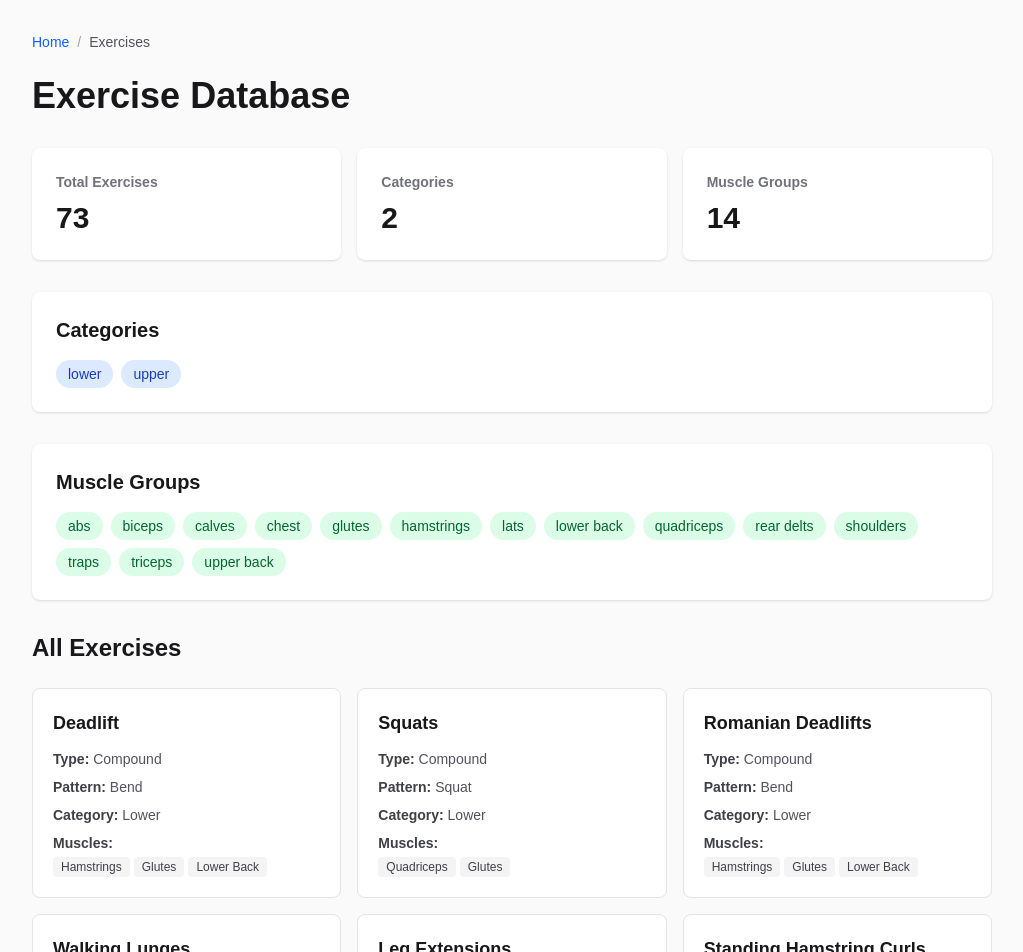
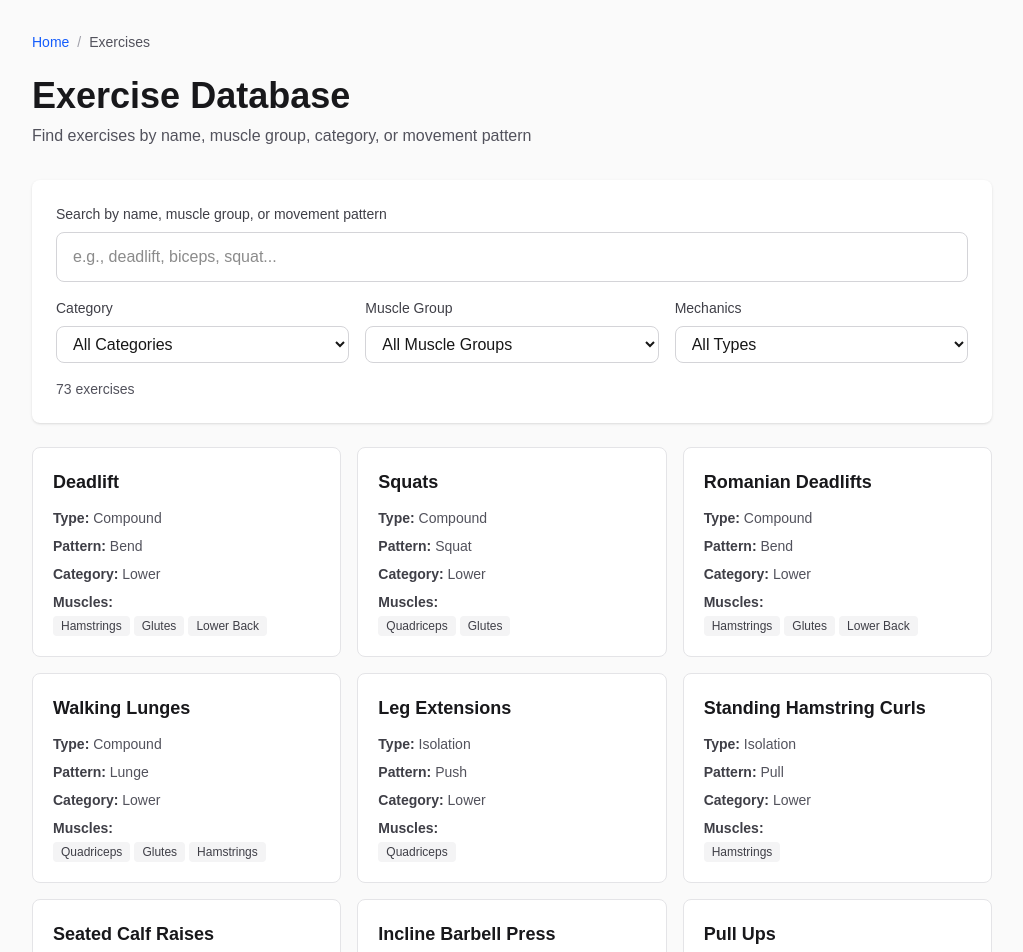
Before and after one commit to rannien/wwworkout, a Next.js app: page /exercises in a window 1280 px wide. Shown: the top 952 px of the page, without its empty margins (128-1151 px from the left). Built offline with nearby package versions, Linux system fonts and the light colour scheme.

Commit message:
feat: unify list and search page
remove total cards

```diff
--- a/app/api/exercises/route.ts
+++ b/app/api/exercises/route.ts
@@ -1,6 +1,7 @@
 import { NextRequest, NextResponse } from 'next/server';
 import {
   filterExercises,
+  getAllExercises,
   getUniqueCategories,
   getUniqueMuscleGroups,
   getUniqueMechanics,
@@ -22,6 +23,7 @@ export async function GET(request: NextRequest) {
   // Return filter options if requested
   if (filters === 'true') {
     return NextResponse.json({
+      total: getAllExercises().length,
       categories: getUniqueCategories(),
       muscleGroups: getUniqueMuscleGroups(),
       mechanics: getUniqueMechanics(),
--- a/app/components/ExerciseSearch.tsx
+++ b/app/components/ExerciseSearch.tsx
@@ -37,7 +37,7 @@ export default function ExerciseSearch() {
       .catch(err => console.error('Failed to load filters:', err));
   }, []);
 
-  // Debounced search
+  // Debounced search — runs on every filter change, including initial load (all filters empty = all exercises)
   const searchExercises = useCallback(() => {
     setLoading(true);
 
@@ -79,11 +79,8 @@ export default function ExerciseSearch() {
 
   return (
     <div className="w-full">
-      <div className="bg-white dark:bg-zinc-800 rounded-lg shadow-lg p-6 mb-6">
-        <h2 className="text-2xl font-bold mb-6 text-zinc-900 dark:text-zinc-50">
-          Search Exercises
-        </h2>
-
+      {/* Search & Filters */}
+      <div className="bg-white dark:bg-zinc-800 rounded-lg shadow-sm p-6 mb-6">
         {/* Search Input */}
         <div className="mb-4">
           <label htmlFor="search" className="block text-sm font-medium text-zinc-700 dark:text-zinc-300 mb-2">
@@ -164,20 +161,20 @@ export default function ExerciseSearch() {
           </div>
         )}
 
-        {/* Clear Filters Button */}
-        {hasActiveFilters && (
-          <div className="flex justify-between items-center">
-            <p className="text-sm text-zinc-600 dark:text-zinc-400">
-              Found {resultsCount} exercise{resultsCount !== 1 ? 's' : ''}
-            </p>
+        {/* Results count + clear */}
+        <div className="flex justify-between items-center">
+          <p className="text-sm text-zinc-600 dark:text-zinc-400">
+            {loading ? 'Searching…' : `${resultsCount} exercise${resultsCount !== 1 ? 's' : ''}`}
+          </p>
+          {hasActiveFilters && (
             <button
               onClick={clearFilters}
               className="px-4 py-2 text-sm font-medium text-blue-600 dark:text-blue-400 hover:text-blue-800 dark:hover:text-blue-300 transition"
             >
               Clear all filters
             </button>
-          </div>
-        )}
+          )}
+        </div>
       </div>
 
       {/* Loading State */}
@@ -188,7 +185,7 @@ export default function ExerciseSearch() {
         </div>
       )}
 
-      {/* Results */}
+      {/* Results Grid */}
       {!loading && exercises.length > 0 && (
         <div className="grid gap-4 md:grid-cols-2 lg:grid-cols-3">
           {exercises.map(exercise => (
@@ -255,15 +252,6 @@ export default function ExerciseSearch() {
           </button>
         </div>
       )}
-
-      {/* Initial State */}
-      {!loading && !hasActiveFilters && (
-        <div className="text-center py-12 bg-white dark:bg-zinc-800 rounded-lg">
-          <p className="text-lg text-zinc-600 dark:text-zinc-400">
-            Start searching or apply filters to find exercises
-          </p>
-        </div>
-      )}
     </div>
   );
 }
--- a/app/exercises/page.tsx
+++ b/app/exercises/page.tsx
@@ -1,142 +1,25 @@
-import Link from 'next/link';
-import { getAllExercises, getUniqueCategories, getUniqueMuscleGroups, getExerciseStats } from '@/lib/exerciseDb';
+import ExerciseSearch from '@/app/components/ExerciseSearch';
 import Breadcrumb from '@/app/components/Breadcrumb';
 
 export default function ExercisesPage() {
-  const exercises = getAllExercises();
-  const categories = getUniqueCategories();
-  const muscleGroups = getUniqueMuscleGroups();
-  const stats = getExerciseStats();
-
   return (
-    <div className="min-h-screen bg-zinc-50 dark:bg-zinc-900">
-      <div className="container mx-auto p-8 max-w-5xl">
+    <div className="min-h-screen bg-zinc-50 dark:bg-zinc-900 py-8">
+      <div className="container mx-auto max-w-5xl px-8">
         <Breadcrumb items={[
           { label: 'Home', href: '/' },
           { label: 'Exercises' },
         ]} />
 
-        <h1 className="text-4xl font-bold mb-8 text-zinc-900 dark:text-zinc-50">
-          Exercise Database
-        </h1>
-
-        {/* Stats Section */}
-        <div className="grid gap-4 md:grid-cols-3 mb-8">
-          <div className="bg-white dark:bg-zinc-800 rounded-lg p-6 shadow-sm">
-            <h3 className="text-sm font-semibold text-zinc-500 dark:text-zinc-400 mb-2">
-              Total Exercises
-            </h3>
-            <p className="text-3xl font-bold text-zinc-900 dark:text-zinc-50">
-              {stats.total}
-            </p>
-          </div>
-          <div className="bg-white dark:bg-zinc-800 rounded-lg p-6 shadow-sm">
-            <h3 className="text-sm font-semibold text-zinc-500 dark:text-zinc-400 mb-2">
-              Categories
-            </h3>
-            <p className="text-3xl font-bold text-zinc-900 dark:text-zinc-50">
-              {categories.length}
-            </p>
-          </div>
-          <div className="bg-white dark:bg-zinc-800 rounded-lg p-6 shadow-sm">
-            <h3 className="text-sm font-semibold text-zinc-500 dark:text-zinc-400 mb-2">
-              Muscle Groups
-            </h3>
-            <p className="text-3xl font-bold text-zinc-900 dark:text-zinc-50">
-              {muscleGroups.length}
-            </p>
-          </div>
+        <div className="mb-8">
+          <h1 className="text-4xl font-bold mb-2 text-zinc-900 dark:text-zinc-50">
+            Exercise Database
+          </h1>
+          <p className="text-zinc-600 dark:text-zinc-400">
+            Find exercises by name, muscle group, category, or movement pattern
+          </p>
         </div>
 
-        {/* Categories */}
-        <div className="mb-8 bg-white dark:bg-zinc-800 rounded-lg p-6 shadow-sm">
-          <h2 className="text-xl font-semibold mb-4 text-zinc-900 dark:text-zinc-50">
-            Categories
-          </h2>
-          <div className="flex gap-2 flex-wrap">
-            {categories.map(cat => (
-              <span
-                key={cat}
-                className="px-3 py-1 bg-blue-100 dark:bg-blue-900 text-blue-800 dark:text-blue-100 rounded-full text-sm font-medium"
-              >
-                {cat}
-              </span>
-            ))}
-          </div>
-        </div>
-
-        {/* Muscle Groups */}
-        <div className="mb-8 bg-white dark:bg-zinc-800 rounded-lg p-6 shadow-sm">
-          <h2 className="text-xl font-semibold mb-4 text-zinc-900 dark:text-zinc-50">
-            Muscle Groups
-          </h2>
-          <div className="flex gap-2 flex-wrap">
-            {muscleGroups.map(mg => (
-              <span
-                key={mg}
-                className="px-3 py-1 bg-green-100 dark:bg-green-900 text-green-800 dark:text-green-100 rounded-full text-sm font-medium"
-              >
-                {mg}
-              </span>
-            ))}
-          </div>
-        </div>
-
-        {/* Exercise List */}
-        <div className="mb-8">
-          <h2 className="text-2xl font-semibold mb-6 text-zinc-900 dark:text-zinc-50">
-            All Exercises
-          </h2>
-          <div className="grid gap-4 md:grid-cols-2 lg:grid-cols-3">
-            {exercises.map(exercise => (
-              <Link
-                key={exercise.id}
-                href={`/exercises/${exercise.id}`}
-                className="bg-white dark:bg-zinc-800 border border-zinc-200 dark:border-zinc-700 rounded-lg p-5 hover:shadow-lg transition-all duration-200 hover:scale-105 cursor-pointer"
-              >
-                <h3 className="font-bold text-lg mb-3 text-zinc-900 dark:text-zinc-50">
-                  {exercise.name}
-                </h3>
-                <div className="space-y-2 text-sm">
-                  <div>
-                    <span className="font-semibold text-zinc-700 dark:text-zinc-300">Type: </span>
-                    <span className="text-zinc-600 dark:text-zinc-400 capitalize">{exercise.mechanics}</span>
-                  </div>
-                  <div>
-                    <span className="font-semibold text-zinc-700 dark:text-zinc-300">Pattern: </span>
-                    <span className="text-zinc-600 dark:text-zinc-400 capitalize">{exercise.movement_pattern}</span>
-                  </div>
-                  <div>
-                    <span className="font-semibold text-zinc-700 dark:text-zinc-300">Category: </span>
-                    <span className="text-zinc-600 dark:text-zinc-400 capitalize">
-                      {exercise.category.join(', ')}
-                    </span>
-                  </div>
-                  <div>
-                    <span className="font-semibold text-zinc-700 dark:text-zinc-300">Muscles: </span>
-                    <div className="flex gap-1 flex-wrap mt-1">
-                      {exercise.muscle_groups.map(muscle => (
-                        <span
-                          key={muscle}
-                          className="px-2 py-0.5 bg-zinc-100 dark:bg-zinc-700 text-zinc-700 dark:text-zinc-300 rounded text-xs capitalize"
-                        >
-                          {muscle}
-                        </span>
-                      ))}
-                    </div>
-                  </div>
-                </div>
-              </Link>
-            ))}
-          </div>
-        </div>
-
-        {/* Footer Stats */}
-        <div className="mt-12 text-center text-zinc-600 dark:text-zinc-400">
-          <p className="text-sm">
-            Total exercises loaded: <span className="font-semibold">{exercises.length}</span>
-          </p>
-        </div>
+        <ExerciseSearch />
       </div>
     </div>
   );
--- a/app/exercises/search/page.tsx
+++ /dev/null
@@ -1,27 +0,0 @@
-import ExerciseSearch from '@/app/components/ExerciseSearch';
-import Breadcrumb from '@/app/components/Breadcrumb';
-
-export default function SearchPage() {
-  return (
-    <div className="min-h-screen bg-zinc-50 dark:bg-zinc-900 py-8">
-      <div className="container mx-auto max-w-5xl px-8">
-        <Breadcrumb items={[
-          { label: 'Home', href: '/' },
-          { label: 'Exercises', href: '/exercises' },
-          { label: 'Search' },
-        ]} />
-
-        <div className="mb-8 text-center">
-          <h1 className="text-4xl font-bold mb-2 text-zinc-900 dark:text-zinc-50">
-            Exercise Search
-          </h1>
-          <p className="text-zinc-600 dark:text-zinc-400">
-            Find exercises by name, muscle group, category, or movement pattern
-          </p>
-        </div>
-
-        <ExerciseSearch />
-      </div>
-    </div>
-  );
-}
--- a/app/page.tsx
+++ b/app/page.tsx
@@ -21,50 +21,28 @@ export default function Home() {
           </p>
         </div>
 
-        {/* Main Action Cards */}
-        <div className="grid gap-6 md:grid-cols-2 w-full mb-12">
+        {/* Main Action Card */}
+        <div className="w-full mb-12">
           <Link
             href="/exercises"
-            className="group bg-white dark:bg-zinc-800 rounded-xl p-8 shadow-lg hover:shadow-xl transition-all duration-200 border border-zinc-200 dark:border-zinc-700 hover:scale-105"
+            className="group bg-white dark:bg-zinc-800 rounded-xl p-8 shadow-lg hover:shadow-xl transition-all duration-200 border border-zinc-200 dark:border-zinc-700 hover:scale-105 flex items-center justify-between"
           >
-            <div className="flex items-center justify-between mb-4">
-              <h2 className="text-2xl font-bold text-zinc-900 dark:text-zinc-50">
-                Browse All
+            <div>
+              <h2 className="text-2xl font-bold text-zinc-900 dark:text-zinc-50 mb-2">
+                Browse & Search Exercises
               </h2>
+              <p className="text-zinc-600 dark:text-zinc-400">
+                Search and filter exercises by name, category, muscle group, mechanics, or movement pattern.
+              </p>
+            </div>
             <svg
-                className="w-6 h-6 text-blue-500 group-hover:translate-x-1 transition-transform"
+              className="w-6 h-6 text-blue-500 group-hover:translate-x-1 transition-transform shrink-0 ml-6"
               fill="none"
               stroke="currentColor"
               viewBox="0 0 24 24"
             >
               <path strokeLinecap="round" strokeLinejoin="round" strokeWidth={2} d="M9 5l7 7-7 7" />
             </svg>
-            </div>
-            <p className="text-zinc-600 dark:text-zinc-400">
-              View all exercises with detailed information about mechanics, movement patterns, and targeted muscle groups.
-            </p>
-          </Link>
-
-          <Link
-            href="/exercises/search"
-            className="group bg-white dark:bg-zinc-800 rounded-xl p-8 shadow-lg hover:shadow-xl transition-all duration-200 border border-zinc-200 dark:border-zinc-700 hover:scale-105"
-          >
-            <div className="flex items-center justify-between mb-4">
-              <h2 className="text-2xl font-bold text-zinc-900 dark:text-zinc-50">
-                Search
-              </h2>
-              <svg
-                className="w-6 h-6 text-green-500 group-hover:scale-110 transition-transform"
-                fill="none"
-                stroke="currentColor"
-                viewBox="0 0 24 24"
-              >
-                <path strokeLinecap="round" strokeLinejoin="round" strokeWidth={2} d="M21 21l-6-6m2-5a7 7 0 11-14 0 7 7 0 0114 0z" />
-              </svg>
-            </div>
-            <p className="text-zinc-600 dark:text-zinc-400">
-              Search and filter exercises by name, category, muscle group, mechanics, or movement pattern.
-            </p>
           </Link>
         </div>
 
```
Lines whose indentation alone changed are shown as unchanged.
